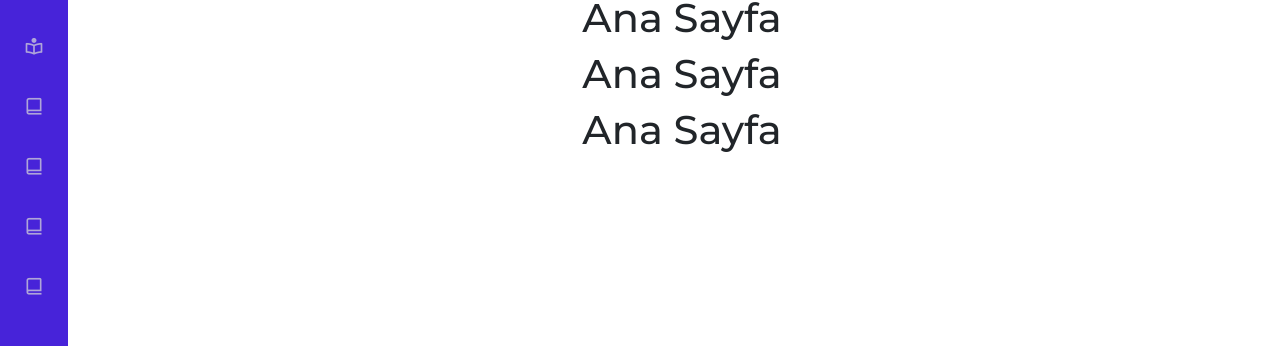
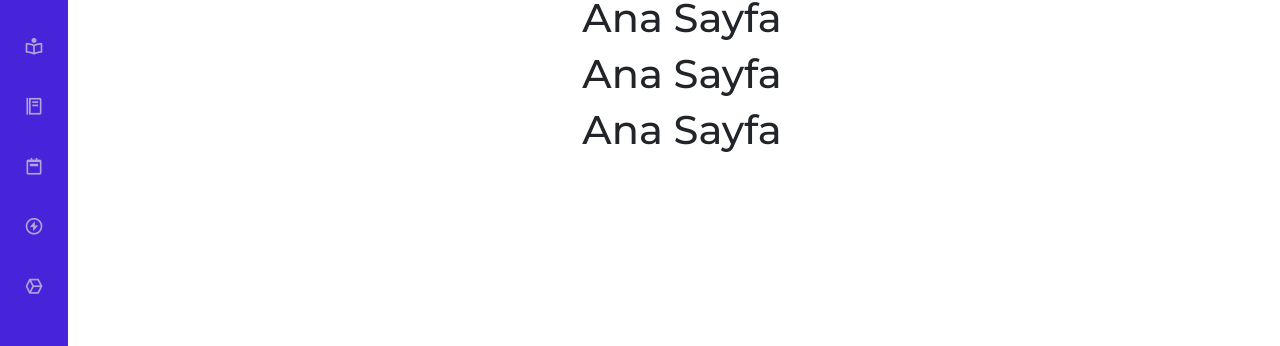
Before and after one commit to omerturkgeldi/calorie-counter-app, a React (Create React App) app: page / in a window 1280 px wide. Shown: the part 126-472 px from the top of the page. Built offline with nearby package versions, Linux system fonts and the light colour scheme.

Commit message:
İkonlar güncellendi

```diff
--- a/src/components/sidebar/Sidebar.jsx
+++ b/src/components/sidebar/Sidebar.jsx
@@ -61,25 +61,25 @@ const Sidebar = props => {
                                 </span>
                             </Link>
                             <Link to="/yemekler" className="nav_link">
-                                <i className='bx bx-book-alt nav_icon'></i>
+                                <i className='bx bx-food-menu nav_icon'></i>
                                 <span className="nav_name">
                                     Yemekler
                                 </span>
                             </Link>
                             <Link to="/gunluk" className="nav_link">
-                                <i className='bx bx-book-alt nav_icon'></i>
+                                <i className='bx bx-calendar-week nav_icon'></i>
                                 <span className="nav_name">
                                     Günlük
                                 </span>
                             </Link>
                             <Link to="/aktiviteler" className="nav_link">
-                                <i className='bx bx-book-alt nav_icon'></i>
+                                <i className='bx bx-bolt-circle nav_icon'></i>
                                 <span className="nav_name">
                                     Aktiviteler
                                 </span>
                             </Link>
                             <Link to="/sosyal" className="nav_link">
-                                <i className='bx bx-book-alt nav_icon'></i>
+                                <i className='bx bx-cube-alt nav_icon'></i>
                                 <span className="nav_name">
                                     Sosyal
                                 </span>
```
